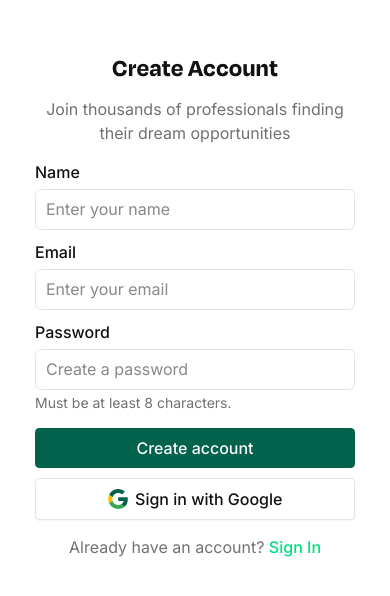
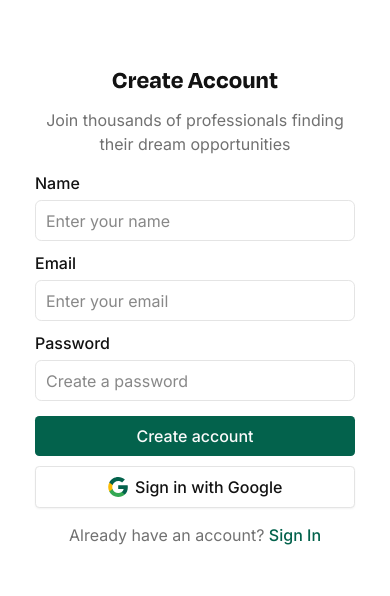
Before and after one commit to Masud-Ndatsu/ambitful-web, a Next.js app: page /auth/register in a window 390 px wide. Shown: the part 118-714 px from the top of the page. Built offline with nearby package versions, Linux system fonts and the light colour scheme.

Commit message:
chore: made some changes

```diff
--- a/app/auth/layout.tsx
+++ b/app/auth/layout.tsx
@@ -12,7 +12,7 @@ export default function AuthLayout({
   return (
     <main className="lg:flex min-h-screen">
       <section className="overlay hidden lg:flex bg-[url(/bg_auth.jpg)] flex-2 bg-cover bg-center items-center justify-center p-8">
-        <div className="max-w-4xl space-y-16 text-white">
+        <div className="max-w-[121.6rem] space-y-16 lg:max-w-7xl text-white">
           <Link href={"/"} className="inline-block">
             <Image
               src="/auth_star.svg"
--- a/app/auth/login/page.tsx
+++ b/app/auth/login/page.tsx
@@ -97,7 +97,7 @@ export default function LoginPage() {
         <p className="text-[1.6rem] text-muted-foreground">
           Don't have an account?{" "}
           <Link
-            className="text-primary font-medium hover:underline"
+            className="text-[#03624C] font-medium hover:underline"
             href={"/auth/register"}
           >
             Sign Up
--- a/app/auth/register/page.tsx
+++ b/app/auth/register/page.tsx
@@ -104,9 +104,6 @@ export default function RegisterPage() {
               {errors.password.message}
             </p>
           )}
-          <p className="text-muted-foreground text-[1.4rem] mt-1">
-            Must be at least 8 characters.
-          </p>
         </div>
       </div>
 
@@ -124,7 +121,7 @@ export default function RegisterPage() {
         <p className="text-[1.6rem] text-muted-foreground">
           Already have an account?{" "}
           <Link
-            className="text-primary font-medium hover:underline"
+            className="text-[#03624C] font-medium hover:underline"
             href={"/auth/login"}
           >
             Sign In
--- a/app/globals.css
+++ b/app/globals.css
@@ -46,6 +46,7 @@
 
 :root {
   --radius: 0.625rem;
+  --btn-bg: linear-gradient(#00df82, #007947);
 
   --background: oklch(0.18 0 0);
   --foreground: oklch(1 0 0);
@@ -87,7 +88,7 @@
 .dark {
   --background: oklch(0.16 0 0);
   --foreground: oklch(0.98 0 0);
-  --btn-light: linear-gradient(#00df82, #007947);
+  --btn-bg: linear-gradient(#00df82, #007947);
   --card: oklch(0.23 0 0);
   --card-foreground: var(--foreground);
 
```
Also changed, not shown: package.json (+4 -4 lines), 1 other file (tests, documents, lock files or other folders).
